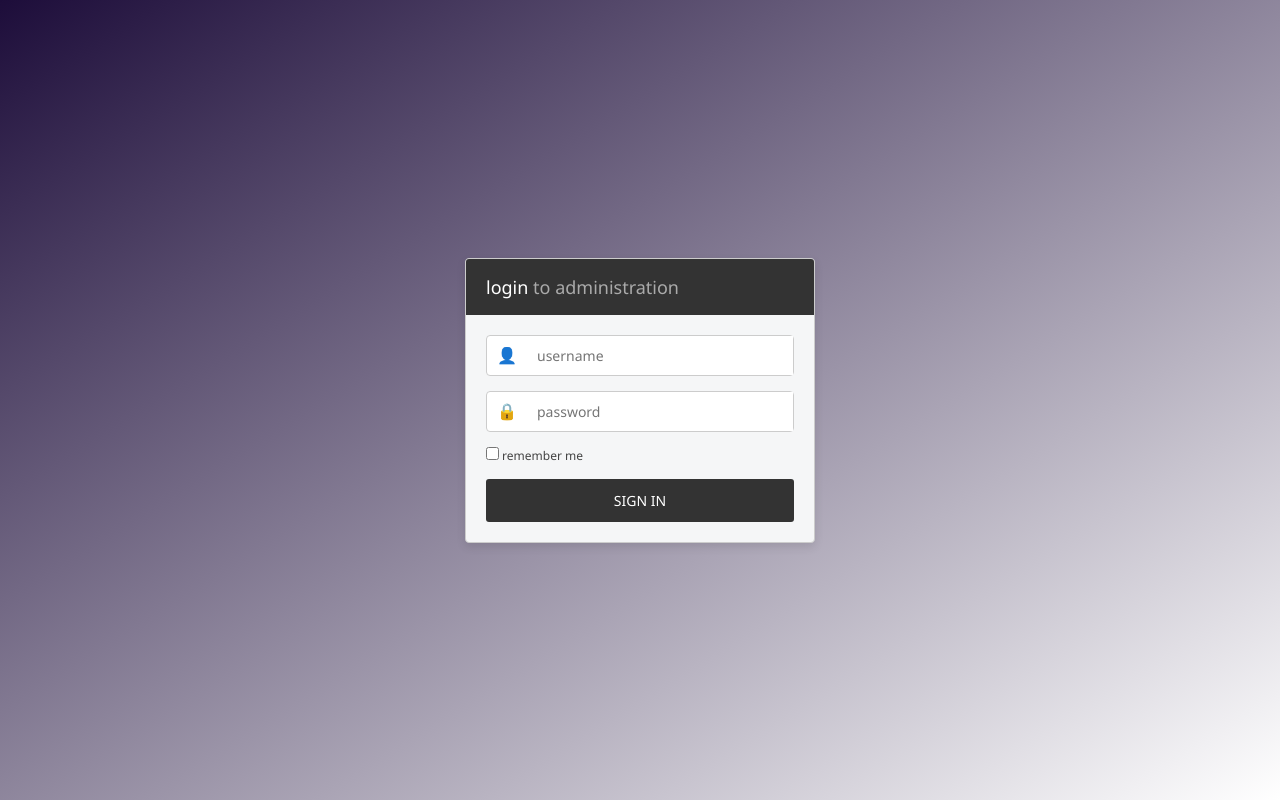
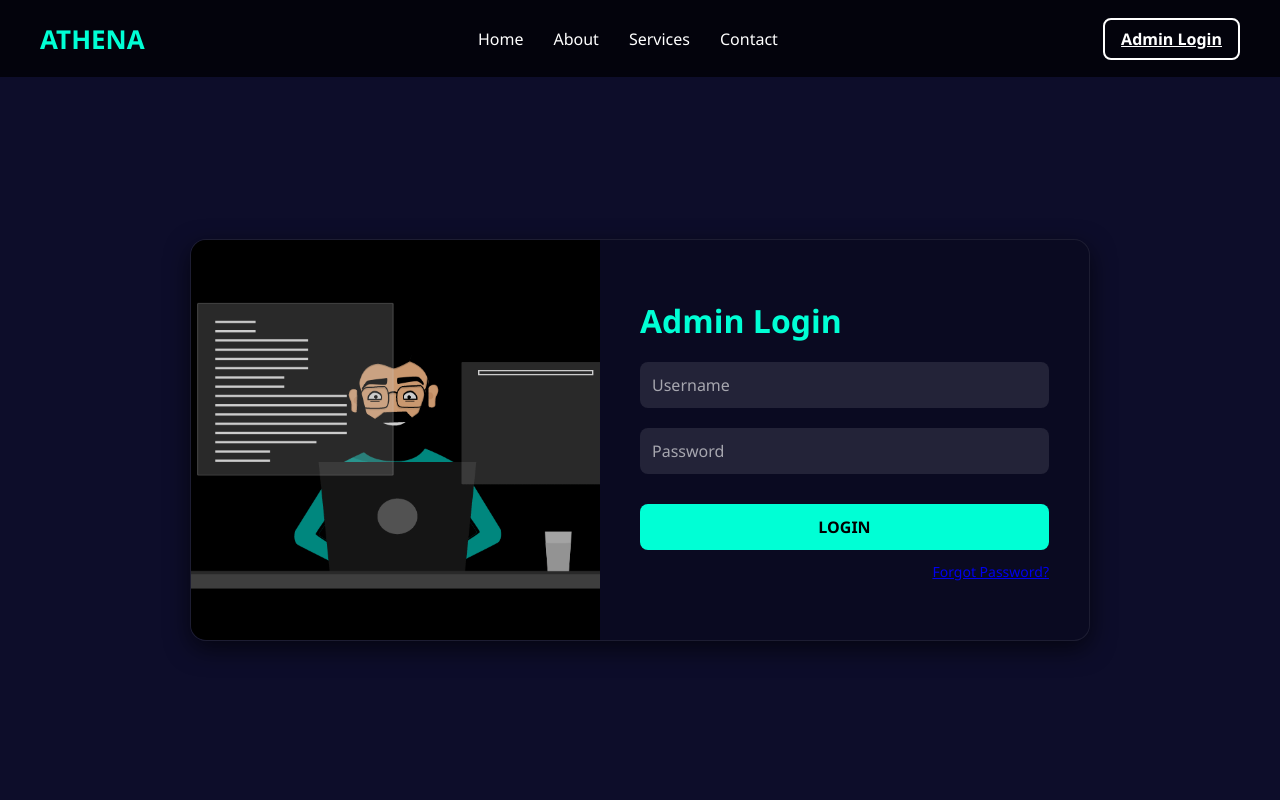
Before and after one commit to Abhinav022569/miniproject, a PHP site: page /admin/login_page.php in a window 1280 px wide. Run offline with PHP 8.4, Linux system fonts and the light colour scheme.

Commit message:
minor changes

```diff
--- a/admin/adminstyle.css
+++ b/admin/adminstyle.css
@@ -1,107 +1,217 @@
+/* Base styles */
 * {
-  box-sizing: border-box;
   margin: 0;
   padding: 0;
-  font-family: "Segoe UI", sans-serif;
+  box-sizing: border-box;
+  font-family: 'Segoe UI', sans-serif;
 }
 
 body {
-  background: linear-gradient(to bottom right, #1d0d3a, #ffffff);
-  height: 100vh;
+  /* Background similar to userstyle.css for consistent look */
+  background: linear-gradient(135deg, #0f0f2c, #1a1a40);
+  color: white;
+  min-height: 100vh;
+  /* Ensure content is centered vertically and horizontally */
   display: flex;
+  flex-direction: column; /* Allow content to stack */
   justify-content: center;
   align-items: center;
 }
 
-.login-box {
-  width: 350px;
-  background-color: #f5f6f7;
-  border: 1px solid #ccc;
-  border-radius: 4px;
-  overflow: hidden;
-  box-shadow: 0 4px 10px rgba(0,0,0,0.1);
-  margin: 20px;
+/* Header (Navbar) - Copied from userstyle.css */
+.navbar {
+  display: flex;
+  justify-content: space-between;
+  align-items: center;
+  padding: 20px 40px;
+  background-color: rgba(0, 0, 0, 0.7);
+  position: fixed; /* Keep navbar fixed at the top */
+  width: 100%;
+  top: 0;
+  height: 77px; /* Fixed height for consistency */
+  z-index: 1000; /* Ensure navbar is on top */
+  backdrop-filter: blur(10px); /* Glassmorphism effect for navbar */
 }
 
-.login-header {
-  background-color: #333;
-  color: white;
-  padding: 16px 20px;
+.logo {
+  font-size: 26px;
+  font-weight: bold;
+  color: #00ffd5; /* Accent color for logo */
 }
 
-.login-header h2 {
-  font-size: 18px;
-  font-weight: normal;
-  text-transform: lowercase;
+.nav-links {
+  list-style: none;
+  display: flex;
+  gap: 30px;
+  margin-right: -8px; /* Spacing for navigation links */
 }
 
-.login-header span {
-  color: #aaa;
+.nav-links a {
+  color: white;
+  text-decoration: none;
+  font-weight: 500;
+  transition: color 0.3s ease; /* Smooth hover effect */
 }
 
-form {
-  padding: 20px;
+.nav-links a:hover {
+  color: #00ffd5; /* Accent color on hover */
 }
 
-.input-box {
-  display: flex;
-  align-items: center;
-  margin-bottom: 15px;
-  border: 1px solid #ccc;
-  border-radius: 4px;
-  background-color: white;
+.nav-btn .login-btn {
+  background: transparent;
+  border: 2px solid white;
+  padding: 8px 16px;
+  border-radius: 8px;
+  color: white;
+  font-weight: bold;
+  transition: background 0.3s, color 0.3s; /* Smooth hover effect */
 }
 
-.input-box i.icon {
-  width: 40px;
-  text-align: center;
-  color: #888;
-  font-style: normal;
-  font-size: 16px;
+.nav-btn .login-btn:hover {
+  background: #00ffd5;
+  color: black;
 }
 
-.input-box input {
+/* Login container - Copied from userstyle.css */
+.login-container {
+  display: flex;
+  justify-content: center;
+  align-items: center;
+  height: 100vh; /* Full viewport height */
+  padding-top: 80px; /* Offset for fixed navbar */
+  background-color: #0d0d2a; /* Dark background for the container */
+  width: 100%; /* Ensure it takes full width */
+}
+
+/* Login box with darker glassmorphism - Copied from userstyle.css */
+.login-box {
+  display: flex;
+  width: 900px;
+  max-width: 95%; /* Responsive width */
+  background-color: rgba(10, 10, 30, 0.7); /* Darker semi-transparent background */
+  border-radius: 16px;
+  overflow: hidden; /* Hide overflowing content, especially for image */
+  box-shadow: 0 8px 24px rgba(0, 0, 0, 0.6); /* Deep shadow */
+  border: 1px solid rgba(255, 255, 255, 0.08); /* Subtle border */
+  backdrop-filter: blur(20px); /* Strong glassmorphism blur */
+}
+
+.login-left {
+  flex: 1; /* Takes equal space */
+  min-height: 400px; /* Minimum height for the image section */
+}
+
+.login-left img {
+  width: 100%;
+  height: 100%;
+  object-fit: cover; /* Cover the area without distortion */
+  filter: brightness(0.8); /* Slightly dim the image */
+}
+
+.login-right {
+  flex: 1; /* Takes equal space */
+  padding: 40px;
+  display: flex;
+  flex-direction: column;
+  justify-content: center;
+}
+
+.login-right h2 {
+  font-size: 32px;
+  margin-bottom: 20px;
+  color: #00ffd5; /* Accent color for heading */
+}
+
+.input-group {
+  margin-bottom: 20px;
+}
+
+.input-group input {
+  width: 100%;
+  padding: 12px;
+  background-color: rgba(255, 255, 255, 0.1); /* Semi-transparent input background */
+  color: white;
   border: none;
-  padding: 10px;
-  flex: 1;
-  font-size: 14px;
-  outline: none;
-  color: #333;
+  border-radius: 8px;
+  font-size: 16px;
+  outline: none; /* Remove outline on focus */
+}
+
+.input-group input::placeholder {
+  color: rgba(255, 255, 255, 0.6); /* Lighter placeholder text */
+}
+
+/* Login button (for form) - Copied from userstyle.css */
+.login-btn {
+  padding: 12px;
+  background-color: #00ffd5;
+  border: none;
+  color: black;
+  font-weight: bold;
+  font-size: 16px;
+  border-radius: 8px;
+  cursor: pointer;
+  width: 100%;
+  margin-top: 10px;
+  transition: background 0.3s ease;
+}
+
+.login-btn:hover {
+  background-color: #00c8aa;
 }
 
 .extras {
-  display: flex;
-  justify-content: space-between;
-  align-items: center;
-  margin-bottom: 15px;
-  font-size: 12px;
-  color: #444;
+  margin-top: 12px;
+  font-size: 14px;
+  text-align: right;
 }
 
-.extras a:hover {
+/* No register link for admin, but keeping the style in case it's added later */
+.register-link {
+  margin-top: 20px;
+  font-size: 14px;
+  text-align: center;
+}
+
+.register-link a {
+  color: #00ffd5;
+  text-decoration: none;
+}
+
+.register-link a:hover {
   text-decoration: underline;
 }
 
-.signin-btn {
-  width: 100%;
-  background-color: #333;
-  color: white;
-  border: none;
-  padding: 12px;
-  font-size: 14px;
-  text-transform: uppercase;
-  cursor: pointer;
-  border-radius: 3px;
-  transition: background 0.3s;
+/* Media queries for responsiveness - Copied and adapted from userstyle.css logic */
+@media (max-width: 768px) {
+  .login-box {
+    flex-direction: column; /* Stack elements vertically on smaller screens */
+    width: 90%;
+  }
+
+  .login-left {
+    min-height: 200px; /* Smaller image height on mobile */
+  }
+
+  .login-right {
+    padding: 30px; /* Adjust padding */
+  }
+
+  .navbar {
+    padding: 15px 20px; /* Adjust navbar padding */
+  }
+
+  .nav-links {
+    gap: 15px; /* Adjust nav link spacing */
+  }
 }
 
-.signin-btn:hover {
-  background-color: #555;
+@media (max-width: 480px) {
+  .login-right h2 {
+    font-size: 28px; /* Smaller heading on very small screens */
+  }
+
+  .login-btn {
+    font-size: 14px; /* Smaller button text */
+  }
 }
-
-.icon.user::before {
-  content: "👤";
-}
-.icon.lock::before {
-  content: "🔒";
-}
--- a/admin/login_page.php
+++ b/admin/login_page.php
@@ -1,29 +1,61 @@
 <!DOCTYPE html>
 <html lang="en">
 <head>
-  <meta charset="UTF-8">
-  <title>Admin Login</title>
-  <link rel="stylesheet" href="adminstyle.css">
+  <meta charset="UTF-8" />
+  <meta name="viewport" content="width=device-width, initial-scale=1.0"/>
+  <title>Admin Login - Athena</title>
+  <link rel="stylesheet" href="adminstyle.css" />
 </head>
 <body>
-  <div class="login-box">
-    <div class="login-header">
-      <h2>login <span>to administration</span></h2>
+  <!-- Header section, similar to user login page -->
+  <header class="navbar">
+    <div class="logo">ATHENA</div>
+    <nav>
+      <ul class="nav-links">
+        <li><a href="../index.php">Home</a></li>
+        <li><a href="../index.php#about">About</a></li>
+        <li><a href="../index.php#services">Services</a></li>
+        <li><a href="../index.php#contact">Contact</a></li>
+      </ul>
+    </nav>
+    <!-- Admin login doesn't need a register button, so it's omitted -->
+    <div class="nav-btn">
+      <a href="login_page.php" class="login-btn">Admin Login</a>
     </div>
-    <form action="admin_login.php" method="POST">
-      <div class="input-box">
-        <i class="icon user"></i>
-        <input type="text" name="username" placeholder="username" required>
+  </header>
+
+  <!-- Login container to center the content -->
+  <div class="login-container">
+    <!-- Login box with glass effect -->
+    <div class="login-box glass">
+      <!-- Left side for illustration/image -->
+      <div class="login-left">
+        <!-- Using bgimage1.jpeg as it's a generic image and available in the jpeg_files directory -->
+        <img src="../jpeg_files/bgimage3.gif" alt="Admin Illustration"/>
       </div>
-      <div class="input-box">
-        <i class="icon lock"></i>
-        <input type="password" name="password" placeholder="password" required>
+      <!-- Right side for the login form -->
+      <div class="login-right">
+        <h2>Admin Login</h2>
+        <!-- Form action points to admin_login.php for processing -->
+        <form action="admin_login.php" method="POST">
+          <!-- Input group for username -->
+          <div class="input-group">
+            <input type="text" name="username" placeholder="Username" required />
+          </div>
+          <!-- Input group for password -->
+          <div class="input-group">
+            <input type="password" name="password" placeholder="Password" required />
+          </div>
+          <!-- Submit button -->
+          <button type="submit" class="login-btn">LOGIN</button>
+          <!-- Extras section (e.g., Forgot Password) -->
+          <div class="extras">
+            <a href="#">Forgot Password?</a>
+          </div>
+          <!-- No registration link for admin login -->
+        </form>
       </div>
-      <div class="extras">
-        <label><input type="checkbox" name="remember"> remember me</label>
-      </div>
-      <button type="submit" class="signin-btn">sign in</button>
-    </form>
+    </div>
   </div>
 </body>
 </html>
```
Also changed, not shown: database/athena.sql (+2 -383 lines), jpeg_files/bgimage3.gif (added).
